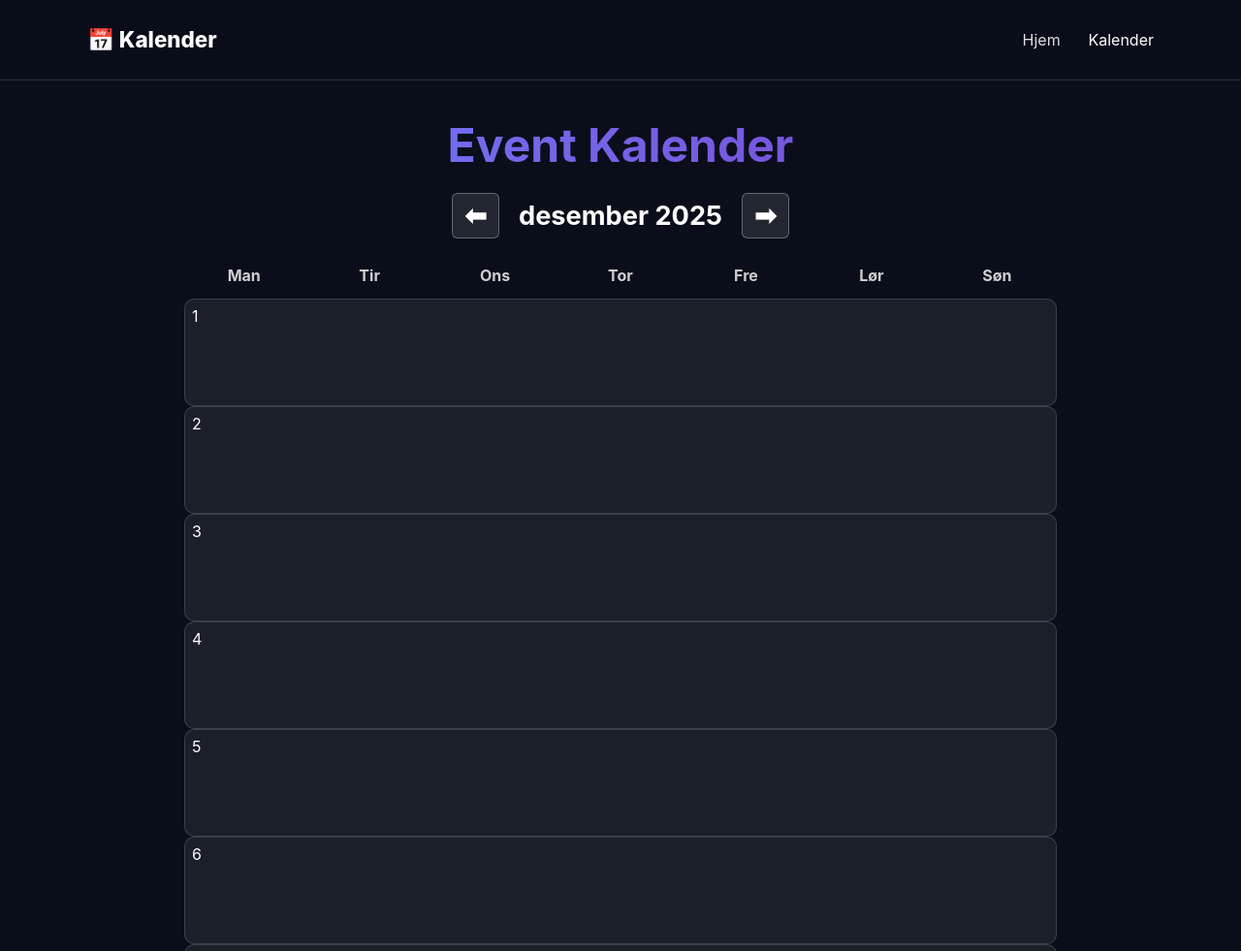
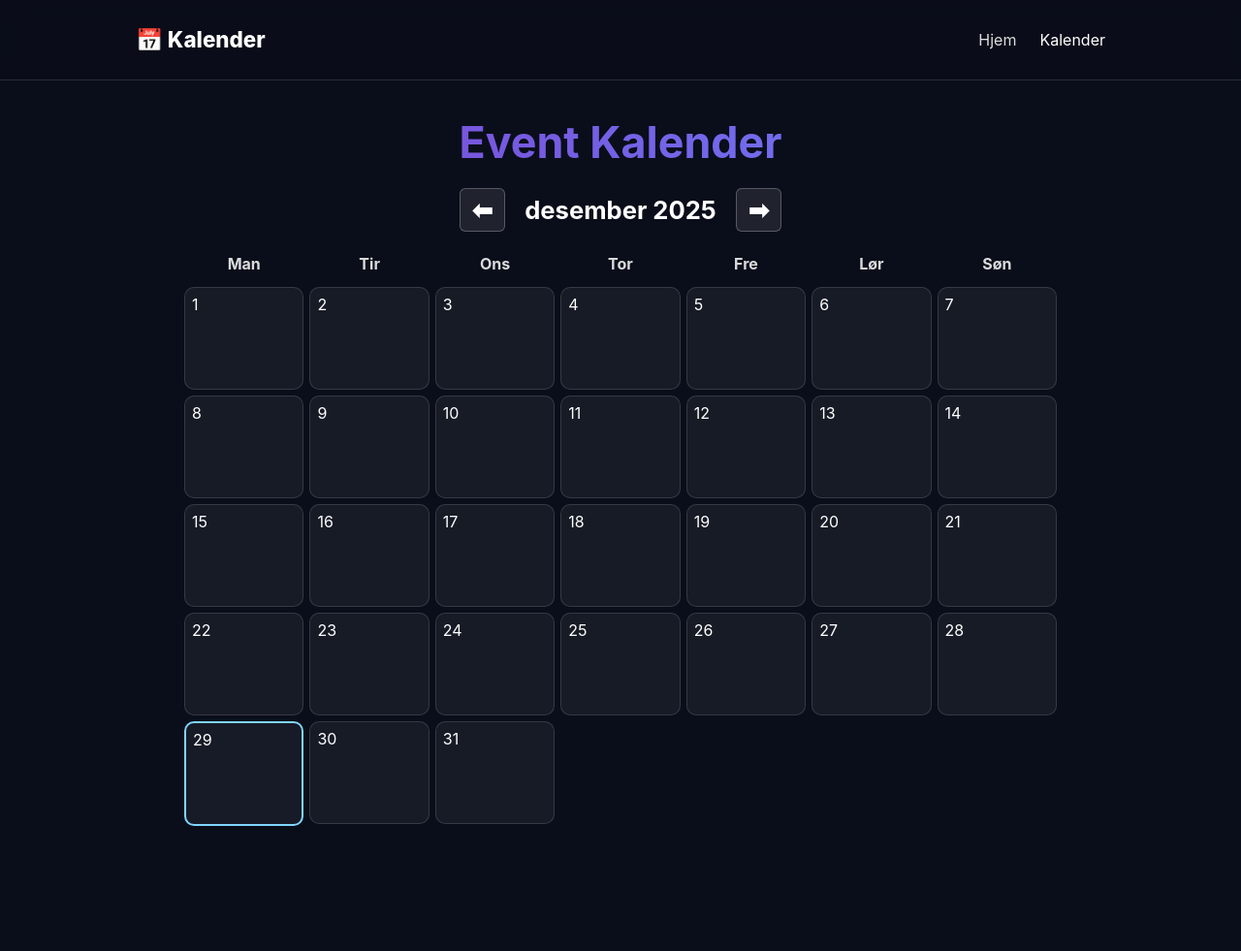
Before and after one commit to Spamexwddwd/fjellstadrollespill, a plain HTML site: page kalender.html in a window 1280 px wide. Shown: the top 981 px of the page at 97% size. Drawn offline with Linux system fonts and the light colour scheme.

Commit message:
Update kalender.html

```diff
--- a/kalender.html
+++ b/kalender.html
@@ -4,91 +4,51 @@
 <meta charset="UTF-8">
 <title>Kalender - Fjellstad Rollespill</title>
 <meta name="viewport" content="width=device-width, initial-scale=1.0">
-<link rel="icon" href="logo.png">
 
 <style>
 body{
-    margin:0;
-    background:#0a0e1a;
-    color:white;
-    font-family:Inter,sans-serif;
+    margin:0;background:#0a0e1a;color:white;font-family:Inter,sans-serif;
 }
 
 /* Header */
-header{
-    position:fixed;top:0;width:100%;
-    background:rgba(10,14,26,.85);
-    border-bottom:1px solid rgba(255,255,255,.15);
-    backdrop-filter:blur(15px);
-    padding:15px 0;
-}
-nav{
-    display:flex;justify-content:space-between;align-items:center;
-    max-width:1100px;margin:auto;padding:0 15px;
-}
-nav ul{display:flex;gap:1.8rem;list-style:none;}
-nav a{color:#ddd;text-decoration:none;transition:.2s;}
-nav a:hover{color:white;}
+header{position:fixed;top:0;width:100%;background:#0a0e1acc;padding:15px 0;border-bottom:1px solid #ffffff22;backdrop-filter:blur(10px);}
+nav{max-width:1000px;margin:auto;display:flex;justify-content:space-between;align-items:center;padding:0 15px;}
+nav ul{display:flex;gap:1.5rem;list-style:none;} nav a{color:#ddd;text-decoration:none;} nav a:hover{color:white;}
 
-/* Page content */
-.container{
-    max-width:900px;margin:120px auto;text-align:center;
-}
-h1{
-    font-size:3rem;margin-bottom:20px;
-    background:linear-gradient(90deg,#6e7dfb,#7b45d0);
-    -webkit-background-clip:text;-webkit-text-fill-color:transparent;
-}
+.container{max-width:900px;margin:120px auto;text-align:center;}
+h1{font-size:2.8rem;margin-bottom:20px;background:linear-gradient(90deg,#7b45d0,#6e7dfb);-webkit-background-clip:text;-webkit-text-fill-color:transparent;}
 
-/* Month bar */
-.monthbar{
-    display:flex;justify-content:center;align-items:center;
-    gap:20px;margin-bottom:20px;
-    font-size:1.7rem;font-weight:700;
-}
-.btn{
-    background:rgba(255,255,255,.1);
-    border:1px solid rgba(255,255,255,.3);
-    padding:6px 12px;border-radius:6px;cursor:pointer;
-    transition:.2s;
-}
+.monthbar{display:flex;justify-content:center;align-items:center;gap:20px;margin-bottom:15px;font-size:1.6rem;font-weight:700;}
+.btn{background:#ffffff17;border:1px solid #ffffff40;padding:6px 12px;border-radius:6px;cursor:pointer;transition:.2s;}
 .btn:hover{background:white;color:black;}
 
-/* Calendar grid */
+/* Kalender grid */
 .calendar{
     display:grid;
     grid-template-columns:repeat(7,1fr);
     gap:6px;
-    margin-top:10px;
+    margin-top:15px;
 }
-.day-name{
-    opacity:.8;font-weight:700;padding:8px;
+.day-name{padding:8px;font-weight:700;opacity:.85;}
+
+.day{
+    height:90px;padding:7px;border-radius:10px;
+    background:#ffffff0e;border:1px solid #ffffff22;
+    text-align:left;position:relative;cursor:pointer;transition:.15s;
 }
-.day{
-    height:95px;border-radius:10px;
-    background:rgba(255,255,255,.07);
-    border:1px solid rgba(255,255,255,.15);
-    text-align:left;padding:7px;position:relative;
-    cursor:pointer;transition:.15s;
-}
-.day:hover{background:rgba(255,255,255,.18);transform:scale(1.05);}
+.day:hover{background:#ffffff22;transform:scale(1.035);}
+.today{border:2px solid #81d5ff;}
 .empty{opacity:0;pointer-events:none;}
-.today{border:2px solid #7bc9ff;}
 
 .event-dot{
-    width:10px;height:10px;border-radius:999px;
-    background:#7bc9ff;position:absolute;bottom:6px;right:6px;
+    width:10px;height:10px;border-radius:999px;background:#81d5ff;
+    position:absolute;bottom:6px;right:6px;
 }
 
-/* Popup */
-#modal{
-    display:none;position:fixed;inset:0;background:#0009;
-    align-items:center;justify-content:center;
-}
-.modal-box{
-    background:#111a2c;padding:25px;border-radius:12px;width:280px;text-align:center;
-}
-.modal-box h2{margin-top:0;}
+/* popup */
+#modal{display:none;position:fixed;inset:0;background:#0008;justify-content:center;align-items:center;}
+.modal-box{background:#111a2c;padding:22px;border-radius:12px;width:280px;text-align:center;}
+.modal-box button{margin-top:10px;}
 </style>
 </head>
 
@@ -96,10 +56,7 @@ h1{
 <header>
 <nav>
     <div style="font-size:1.4rem;font-weight:800;">📅 Kalender</div>
-    <ul>
-        <li><a href="index.html">Hjem</a></li>
-        <li><a style="color:white">Kalender</a></li>
-    </ul>
+    <ul><li><a href="#">Hjem</a></li><li><a style="color:white">Kalender</a></li></ul>
 </nav>
 </header>
 
@@ -113,7 +70,8 @@ h1{
     <div class="btn" onclick="nextMonth()">➡</div>
 </div>
 
-    <div class="calendar">
+<!-- GRID inneholder både dag-navn og datoer -->
+<div class="calendar" id="calendar-grid">
     <div class="day-name">Man</div>
     <div class="day-name">Tir</div>
     <div class="day-name">Ons</div>
@@ -121,82 +79,70 @@ h1{
     <div class="day-name">Fre</div>
     <div class="day-name">Lør</div>
     <div class="day-name">Søn</div>
-
-        <div id="days" style="grid-column: span 7;"></div>
-    </div>
 </div>
 
-<!-- EVENT POPUP -->
+</div>
+
+<!-- popup -->
 <div id="modal">
     <div class="modal-box">
         <h2 id="eventTitle"></h2>
         <p id="eventText"></p>
-        <button class="btn" onclick="closeModal()" style="margin-top:10px;">Lukk</button>
+        <button class="btn" onclick="closeModal()">Lukk</button>
     </div>
 </div>
 
 <script>
-// ================== Arrangementer ==================
-let events = [
-    { dato:"2025-02-01", tittel:"Åpningsfest 🎉", tekst:"Offisiell serveråpning!" },
-    { dato:"2025-02-10", tittel:"Heist Event 💰", tekst:"Gjenger gjør opp om pengene." },
+// EVENT LISTE
+let events=[
+    { dato:"2025-02-01", tittel:"Åpningsfest 🎉", tekst:"Offisiell åpning!" },
+    { dato:"2025-02-10", tittel:"Heist Event 💰", tekst:"Gjenger kjemper om penger." },
     { dato:"2025-02-15", tittel:"Biltreff 🚗", tekst:"Premie til fineste bil!" },
 ];
 
-// ================== Kalender kode ==================
-let date = new Date();
+let date=new Date();
 
 function loadCalendar(){
-    const year = date.getFullYear();
-    const month = date.getMonth();
+    const year=date.getFullYear();
+    const month=date.getMonth();
+    document.getElementById("monthYear").innerText=
+        date.toLocaleString("no-NO",{month:"long",year:"numeric"});
 
-    document.getElementById("monthYear").innerText =
-        date.toLocaleString("no-NO", {month:"long", year:"numeric"});
+    const firstDay=(new Date(year,month,1).getDay()+6)%7;
+    const lastDay=new Date(year,month+1,0).getDate();
 
-    const firstDay = (new Date(year,month,1).getDay()+6)%7;
-    const lastDay  = new Date(year,month+1,0).getDate();
+    const grid=document.getElementById("calendar-grid");
+    grid.innerHTML = `
+        <div class="day-name">Man</div><div class="day-name">Tir</div><div class="day-name">Ons</div>
+        <div class="day-name">Tor</div><div class="day-name">Fre</div><div class="day-name">Lør</div><div class="day-name">Søn</div>
+    `;
 
-    let html = "";
+    for(let i=0;i<firstDay;i++) grid.innerHTML+=`<div class='day empty'></div>`;
 
-    // tomme ruter før dag 1
-    for(let i=0;i<firstDay;i++){
-        html += `<div class="day empty"></div>`;
+    for(let i=1;i<=lastDay;i++){
+        const d=`${year}-${String(month+1).padStart(2,"0")}-${String(i).padStart(2,"0")}`;
+        const e=events.find(x=>x.dato===d);
+
+        const today=new Date();
+        const mark=(i===today.getDate()&&month===today.getMonth()&&year===today.getFullYear())?"today":"";
+
+        grid.innerHTML+=`
+            <div class="day ${mark}" onclick="${e?`showEvent('${e.tittel}','${e.tekst}')`:""}">
+                ${i}
+                ${e?`<div class='event-dot'></div>`:""}
+            </div>`;
+    }
 }
 
-    // faktiske datoer
-    for(let i=1;i<=lastDay;i++){
-        const dateStr = `${year}-${String(month+1).padStart(2,"0")}-${String(i).padStart(2,"0")}`;
-        const ev = events.find(e=>e.dato===dateStr);
-
-        const today = new Date();
-        const highlight =
-            i===today.getDate() &&
-            month===today.getMonth() &&
-            year===today.getFullYear() ? "today" : "";
-
-        html += `
-        <div class="day ${highlight}" onclick="${ev ? `showEvent('${ev.tittel}','${ev.tekst}')`:""}">
-            ${i}
-            ${ev?`<div class='event-dot'></div>`:""}
-        </div>`;
-    }
-
-    document.getElementById("days").innerHTML = html;
-}
-
-// ================== Modal ==================
-function showEvent(t,t2){
-    document.getElementById("eventTitle").innerText = t;
-    document.getElementById("eventText").innerText  = t2;
-    document.getElementById("modal").style.display  = "flex";
-}
-function closeModal(){
-    document.getElementById("modal").style.display = "none";
-}
-
-// ================== Navigasjon ==================
 function prevMonth(){date.setMonth(date.getMonth()-1);loadCalendar();}
 function nextMonth(){date.setMonth(date.getMonth()+1);loadCalendar();}
+
+function showEvent(t,x){
+    modal.style.display="flex";
+    eventTitle.innerText=t;
+    eventText.innerText=x;
+}
+function closeModal(){modal.style.display="none";}
 
 loadCalendar();
 </script>
```
Lines whose indentation alone changed are shown as unchanged.
